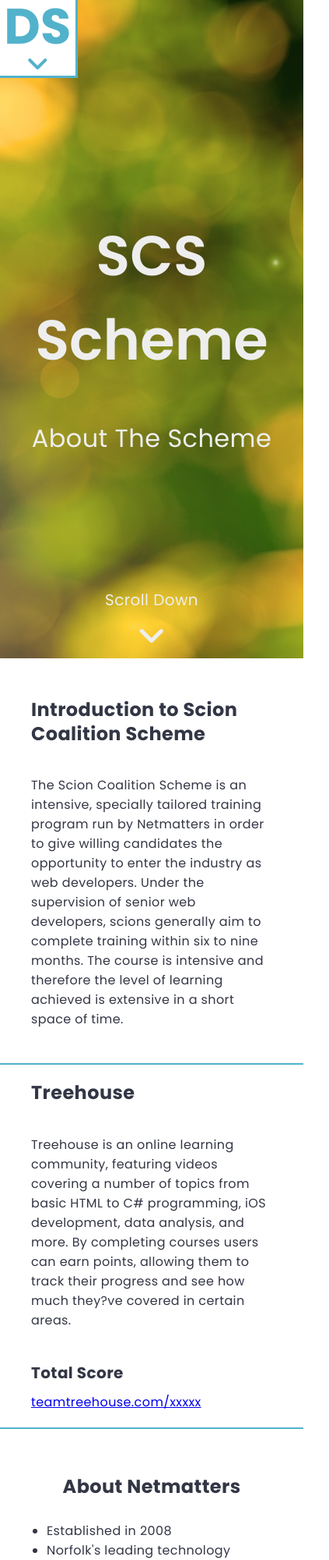
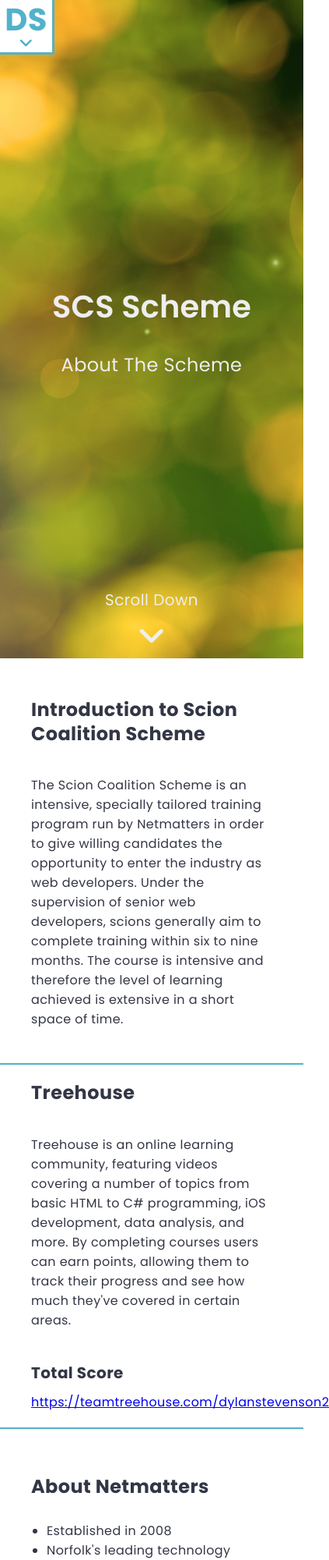
Before and after one commit to DylanS97/Portfolio, a plain HTML site: page html/scheme.html in a window 390 px wide. Shown: the top 2000 px of the page at 78% size, 423 px wide, since content can reach past the window. Drawn offline with Linux system fonts and the light colour scheme.

Commit message:
Made various adjustments.

```diff
--- a/html/scheme.html
+++ b/html/scheme.html
@@ -74,9 +74,9 @@
             <hr>
             <div class="treehouse">
                 <h2>Treehouse</h2>
-                <p>Treehouse is an online learning community, featuring videos covering a number of topics from basic HTML to C# programming, iOS development, data analysis, and more. By completing courses users can earn points, allowing them to track their progress and see how much they?ve covered in certain areas.</p>
+                <p>Treehouse is an online learning community, featuring videos covering a number of topics from basic HTML to C# programming, iOS development, data analysis, and more. By completing courses users can earn points, allowing them to track their progress and see how much they've covered in certain areas.</p>
                 <h3>Total Score</h3>
-                <a href="#">teamtreehouse.com/xxxxx</a>
+                <a href="https://teamtreehouse.com/dylanstevenson2" target="_blank">https://teamtreehouse.com/dylanstevenson2</a>
             </div>
             <hr class="hide">
             <div class="netmatters">
--- a/scss/_projects.scss
+++ b/scss/_projects.scss
@@ -9,7 +9,7 @@
     flex-wrap: wrap;
     flex-direction: row;
     justify-content: center;
-    height: 100vh;
+    height: 979px;
     > div {
         width: calc((100% / 3) - 20px);
         height: 50%;
--- a/scss/_queries.scss
+++ b/scss/_queries.scss
@@ -1,7 +1,7 @@
 
 @media only screen and (max-width: 1293px) {
     .projects {
-        height: 150vh;
+        height: 1470px;
         > div {
             width: calc((100% / 2) - 20px);
             height: calc(100% / 3);
@@ -59,6 +59,9 @@
                 margin: 0 0 40px 0;
             }
         }
+        > div.netmatters h2 {
+            text-align: left;
+        }
         hr.hide {
             display: inline-block;
         }
@@ -67,7 +70,7 @@
 
 @media only screen and (max-width: 952px) {
     .projects {
-        height: 300vh;
+        height: 3000px;
         > div {
             width: 100%;
             height: calc(100% / 6);
@@ -86,7 +89,11 @@
         }
     }
 }
-
+@media screen and (max-height: 670px) and (min-width: 769px) and (orientation: landscape) {
+    .nav-container {
+        overflow-y: scroll;
+    }
+}
 @media only screen and (max-width: 768px) {
     .hero-image,
     .projects,
@@ -99,8 +106,9 @@
         .initial {
             border-right: 3px solid $theme-colour;
             background-color: #fff;
-            height: 100px;
-            font-size: 2rem;
+            height: 70px;
+            width: 70px;
+            font-size: 1.25rem;
             padding: 10px 0 0 0;
             h1 {
                 height: min-content;
@@ -131,6 +139,14 @@
 }
 
 @media only screen and (max-width: 634px) {
+    .hero-image .hero-text {
+        h1 {
+            font-size: 2.5rem;
+        }
+        p {
+            font-size: 1.5rem;
+        }
+    }
     .scheme-container {
         > div.scs > h2 {
             height: 60px;
```
Also changed, not shown: html/index.html (+2 -2 lines), css/styles.css, 1 other file.
